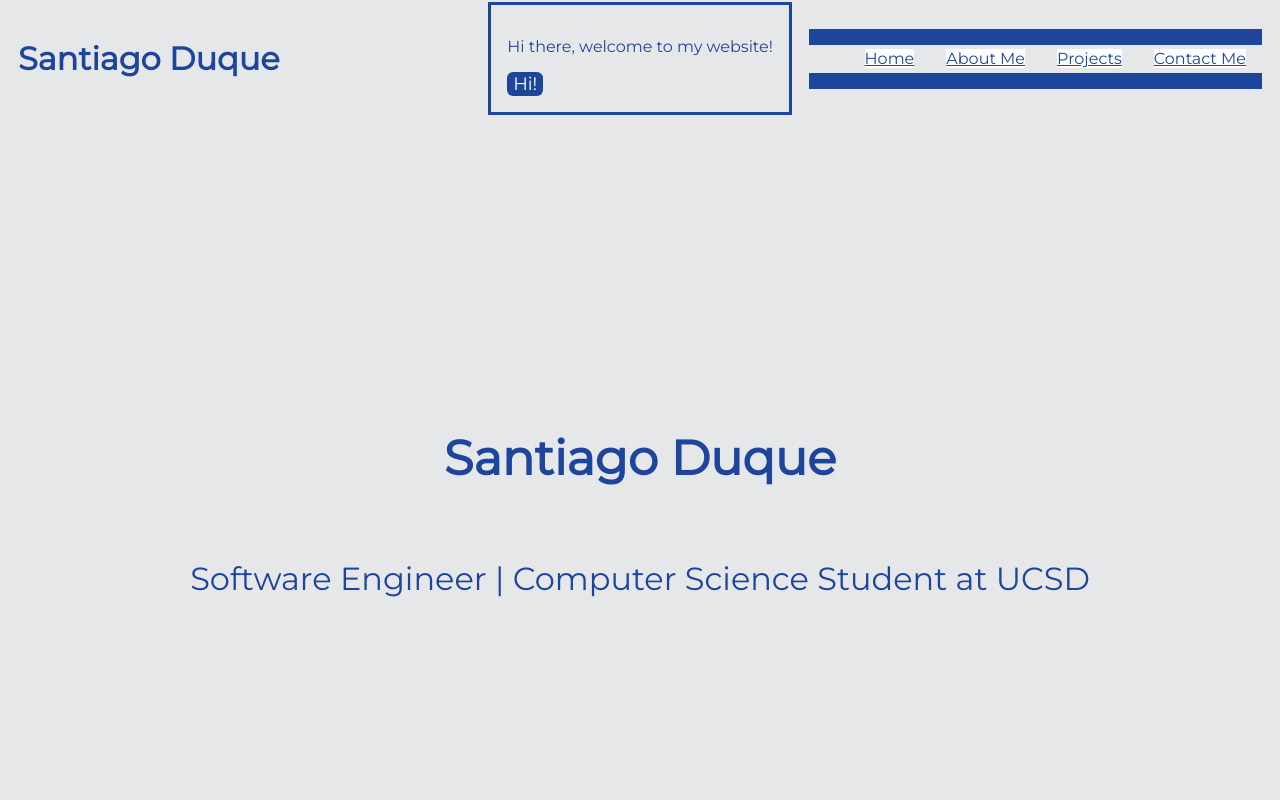
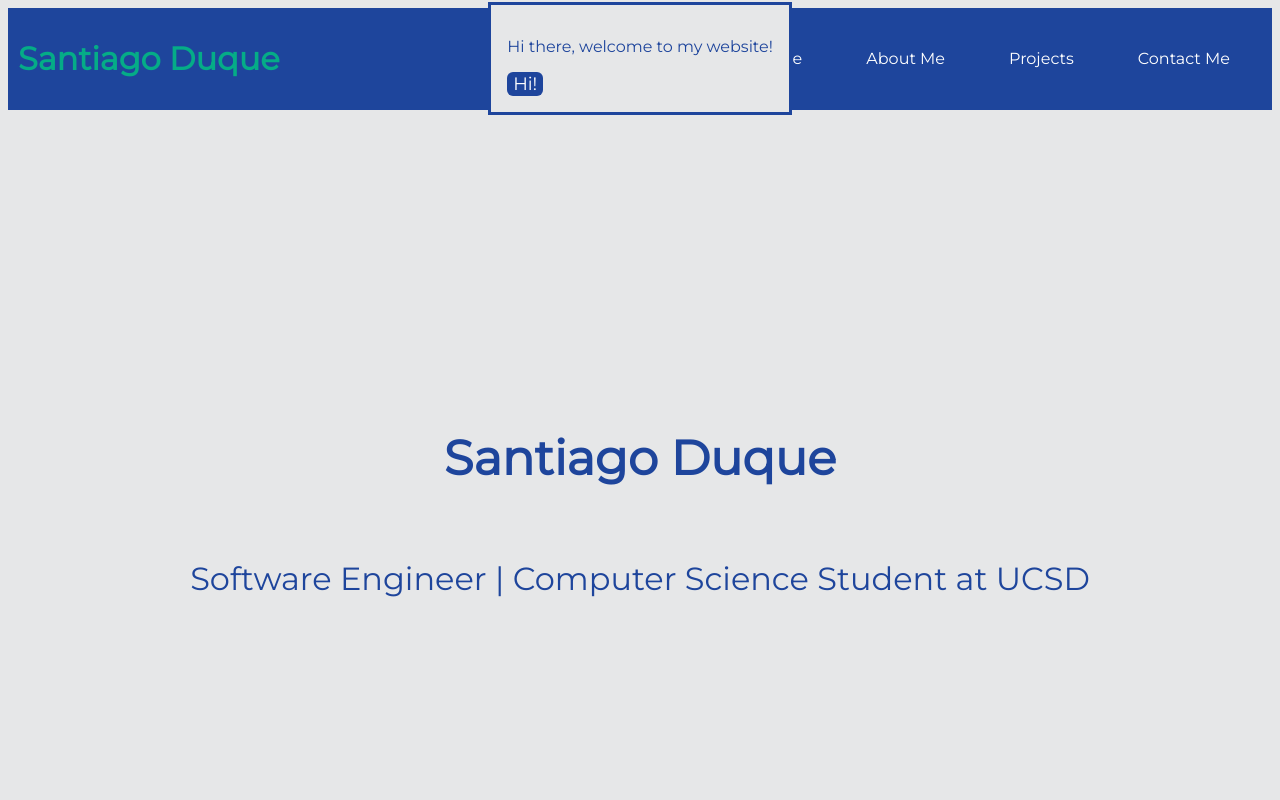
Before and after one commit to Santiago-Duque/cse134hw4, a plain HTML site: page index.html in a window 1280 px wide. Shown: the top 800 px of the page. Drawn offline with Linux system fonts and the light colour scheme.

Commit message:
Modified CSS

```diff
--- a/index.html
+++ b/index.html
@@ -84,7 +84,7 @@
             </section>
         </main>
         <footer>
-            <p> Santiago created this website using <del>Python</del> <ins>HTML</ins> and CSS!</p>
+            <p> Santiago created this website using <del>Python</del> <ins>HTML</ins>, CSS, and JavaScript!</p>
         </footer>
         <noscript>Your browser does not support JavaScript!</noscript>
     </body>
--- a/styles.css
+++ b/styles.css
@@ -9,21 +9,41 @@ header {
     justify-content: space-between;
     align-items: center;
     padding: 10px;
+    background-color: #1e459c;
+}
+
+h1 {
+    background-color: #1e459c;
+    color: rgb(5, 172, 135);
 }
 
 nav {
-    background-color: #1e459c;
     display: flex;
     justify-content: space-between;
+    background-color: #1e459c;
 }
 
 nav ul {
     list-style-type: none;
+    background-color: #1e459c;
 }
 
 nav ul li {
-    display: inline-flex;
+    display: inline-block;
     margin: 0.3em 1em;
+    background-color: #1e459c;
+}
+
+nav ul li a {
+    display: inline-block;
+    margin: 0.3em 1em;
+    text-decoration: none;
+    background-color: #1e459c;
+    color: white;
+}
+
+nav ul li a:hover {
+    color: rgb(5, 172, 135);
 }
 
 section {
```
